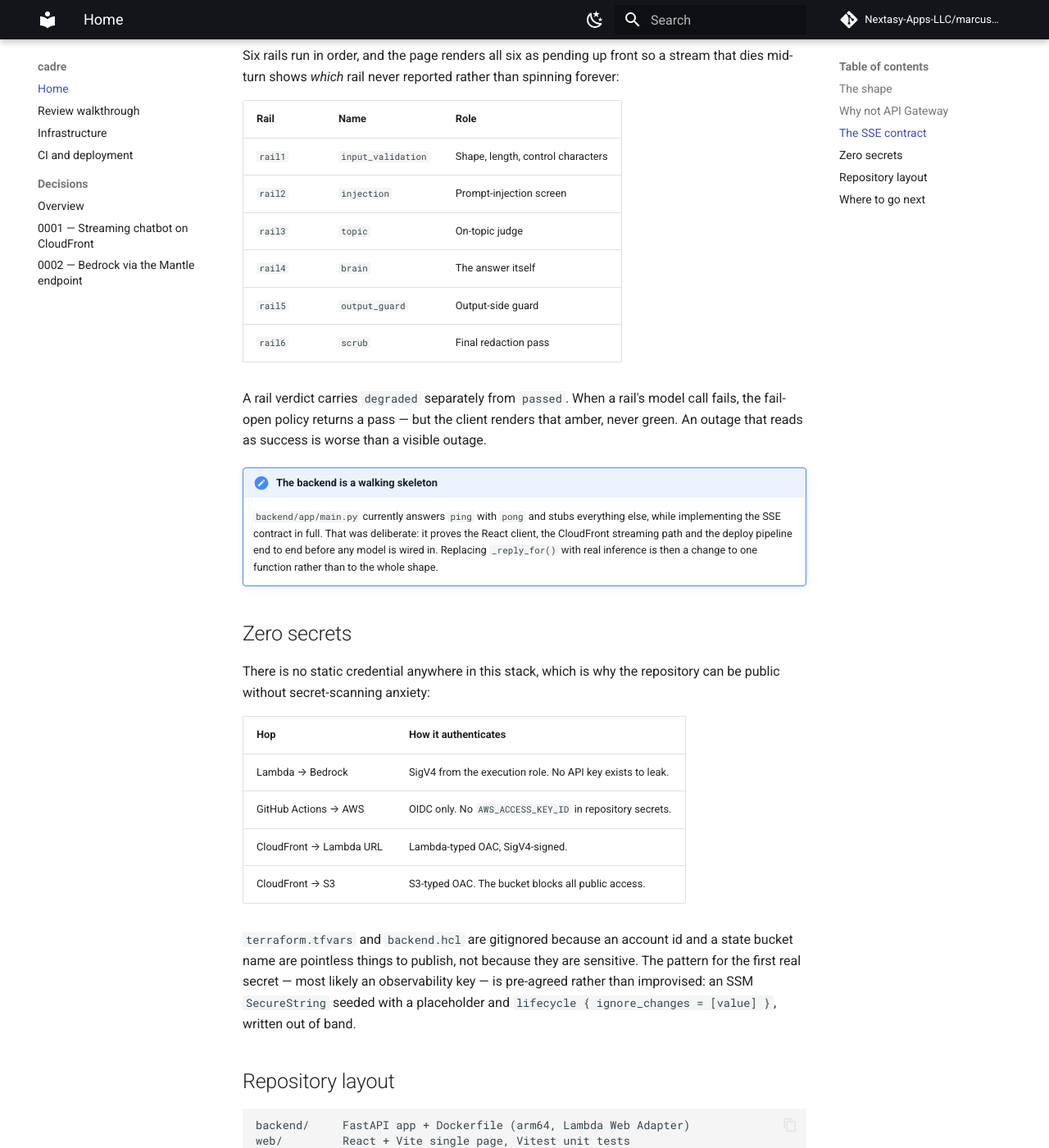
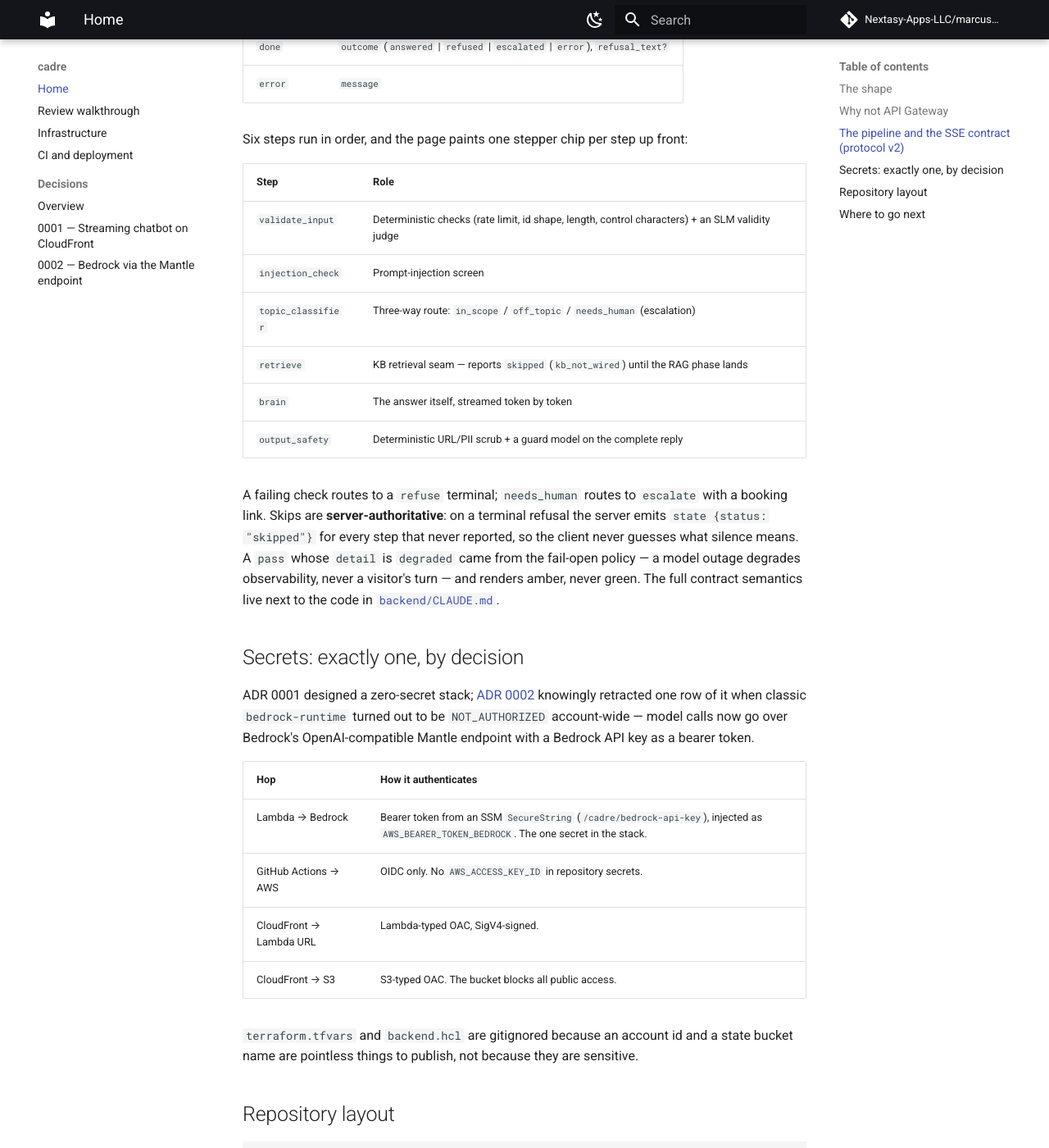
Before and after one commit to Nextasy-Apps-LLC/marcuss-cadre-test, an MkDocs documentation site: the page built from docs/index.md, in a window 1280 px wide and 1400 px high, scrolled down 1976 px. Shown: the whole window at 82% size. Built offline with MkDocs 1.6.1 and Material for MkDocs 9.7.7, drawn with Linux system fonts in a browser that asks for light colours; comment, search, counter and statistics services are not loaded; some of the changed text lies outside the part shown.

Commit message:
docs: LangGraph v2 rewrite + five-workflows update for docs/index.md and docs/ci-cd.md
- CLAUDE.md: add LangGraph engine + ADR 0002 to the pitch
- backend/CLAUDE.md: amber rails → amber steps
- docs/index.md: full SSE v2 rewrite (state/token/done/error, six pipeline
  steps, server-authoritative skips, degraded amber, one secret via ADR 0002,
  LangGraph StateGraph description, review walkthrough link)
- docs/ci-cd.md: four → five workflows, e2e job documentation, openwiki-update
  section, repository secret correction (BEDROCK_API_KEY)

Openwiki files intentionally excluded — auto-regenerated by the OpenWiki
workflow. ADR 0001's historical rail-era wording retained (append-only).

````diff
--- a/docs/ci-cd.md
+++ b/docs/ci-cd.md
@@ -1,14 +1,16 @@
 # CI and deployment
 
-Four workflows in `.github/workflows/`. Only one of them can change production,
-and it cannot be triggered by a merge.
+Five workflows in `.github/workflows/`. Only two of them can change
+production — the Terraform apply and the deploy — and neither can be triggered
+by a merge.
 
 | Workflow | Trigger | Touches AWS? |
 |---|---|---|
-| `ci.yml` | every PR, pushes to `main`, manual | No |
+| `ci.yml` | every PR, pushes to `main`, manual | Only the opt-in `e2e` job, and only Bedrock via an API key — no IAM |
 | `terraform.yml` | PRs touching `infra/`, manual | Yes — plan always, apply only on request |
 | `deploy.yml` | manual only | Yes |
 | `docs.yml` | pushes to `main` touching docs, manual | No — publishes to GitHub Pages |
+| `openwiki-update.yml` | daily schedule, manual | No — regenerates `openwiki/` via a PR |
 
 ## `ci.yml` — the gate on every change
 
@@ -20,9 +22,9 @@ from the `pull_request` trigger instead.
 
 Concurrency is grouped per ref with `cancel-in-progress: true`; a newer push
 makes the in-flight run irrelevant. Permissions are `contents: read` — CI never
-authenticates to AWS.
+assumes an AWS IAM role.
 
-Four jobs run in parallel:
+Four jobs run in parallel on every PR and push:
 
 === "web"
 
@@ -63,6 +65,16 @@ Four jobs run in parallel:
     with CI green. A `docker run -p 8080:8080` smoke step would close it; it is
     not built yet. See
     [ADR 0001, decision 9](adr/0001-streaming-chatbot-cloudfront-lambda-s3.md).
+
+A fifth job, `e2e`, exists but never runs on push or PR: it only fires on a
+`workflow_dispatch` with `run_e2e: true`, points the backend e2e suite at a
+real target via `e2e_base_url` (default: production), and with
+`e2e_live_bedrock` also drives the live-model cases using the `BEDROCK_API_KEY`
+repository secret. If that flag is requested and the secret is absent, the job
+skips with a visible warning annotation rather than failing or silently
+running only the deterministic cases. The gate's reasoning and the local
+equivalent are documented in
+[`backend/tests/e2e/README.md`](https://github.com/Nextasy-Apps-LLC/marcuss-cadre-test/blob/main/backend/tests/e2e/README.md).
 
 ## `terraform.yml` — plan on PR, apply on request
 
@@ -194,6 +206,14 @@ mkdocs serve            # live preview on :8000
 mkdocs build --strict   # exactly what CI runs
 ```
 
+## `openwiki-update.yml` — the repo knowledge base
+
+Runs on a daily schedule plus manual dispatch. It regenerates the pages under
+`openwiki/` and opens a PR (branch `openwiki/update`) — never a direct push —
+so the generated docs go through the same history as everything else. It checks out
+with `fetch-depth: 0`: a shallow clone hides the commit OpenWiki last
+documented, so the update would diff against an empty change summary.
+
 ## Repository settings the workflows depend on
 
 The workflow files describe a gate; they do not create one. `environment: production`
@@ -204,8 +224,11 @@ protection on `main`, and the repository variables (`AWS_REGION`,
 `CLOUDFRONT_DISTRIBUTION_ID`, `SITE_URL`, `TF_ROLE_ARN`, `AWS_ACCOUNT_ID`,
 `OIDC_PROVIDER_ARN`), all of which come from `terraform output`.
 
-There are no repository **secrets**. Every value above is an identifier;
-access is granted by the OIDC trust policy, not by knowing the string.
+There is exactly one repository **secret**: `BEDROCK_API_KEY`, read only by
+the dispatch-gated `e2e` job in `ci.yml` ([ADR 0002](adr/0002-bedrock-mantle-api-key.md)
+made the Bedrock key the stack's one secret). Every value above is an
+identifier, not a credential; AWS access is granted by the OIDC trust policy,
+not by knowing the string.
 
 !!! warning "The environment-sub trap"
     A job running inside `environment: production` gets
--- a/docs/index.md
+++ b/docs/index.md
@@ -2,13 +2,15 @@
 
 `cadre` is a guardrailed streaming chatbot, live at
 [cadre.marcuss.pro](https://cadre.marcuss.pro). A React page and a
-`POST /ask` endpoint that streams Server-Sent Events — rail verdicts first,
-then answer tokens, then a terminal `done` event — from a FastAPI backend
-running as an arm64 container on Lambda.
+`POST /ask` endpoint that streams Server-Sent Events — per-step pipeline
+verdicts as they happen, then answer tokens, then a terminal `done` event —
+from a FastAPI backend running a **LangGraph conversation engine** as an arm64
+container on Lambda.
 
 This site is the reference documentation. It is built from the repository, so
 the pages under **Infrastructure** and **Decisions** are the same Markdown that
-lives in `infra/` and `adr/`, not a second copy of it.
+lives in `infra/` and `adr/`, not a second copy of it. Reviewing the
+submission? Start with the [review walkthrough](review.md).
 
 ## The shape
 
@@ -46,10 +48,10 @@ hardening: the AWS account carries an org-level data perimeter that rejects
           │ AWS_IAM   │  └─────────────┘
           │ STREAM    │
           └─────┬─────┘
-                │ SigV4 (execution role)
-          ┌─────▼─────┐
-          │  Bedrock  │
-          └───────────┘
+                │ bearer token (ADR 0002)
+          ┌─────▼─────────────┐
+          │ Bedrock (Mantle)  │
+          └───────────────────┘
 ```
 
 ## Why not API Gateway
@@ -73,77 +75,82 @@ The full list of settings that will quietly break streaming is in
 and the reasoning behind each is in
 [ADR 0001](adr/0001-streaming-chatbot-cloudfront-lambda-s3.md).
 
-## The SSE contract
+## The pipeline and the SSE contract (protocol v2)
 
-`backend/app/sse.py` is the wire format, and `web/src/types.ts` mirrors it
-verbatim. Four event types:
+The backend is a LangGraph `StateGraph`: every step of the guarded pipeline is
+a node, every terminal (`answered` / `refused` / `escalated` / `error`) is an
+explicit state, and the SSE stream is a live projection of the graph's
+progress. `backend/app/sse.py` is the wire format's single source of truth, and
+`web/src/types.ts` mirrors it verbatim. Four event types plus a `: ping`
+comment heartbeat:
 
 | Event | Payload |
 |---|---|
-| `rail` | `rail_id`, `rail_name`, `passed`, `latency_ms`, `reason`, `degraded` |
+| `state` | `step`, `status` (`running` \| `pass` \| `fail` \| `skipped`), `detail?` |
 | `token` | `text` |
-| `done` | `refused`, `refusal_reason`, `latency_ms` |
+| `done` | `outcome` (`answered` \| `refused` \| `escalated` \| `error`), `refusal_text?` |
 | `error` | `message` |
 
-Six rails run in order, and the page renders all six as pending up front so a
-stream that dies mid-turn shows *which* rail never reported rather than
-spinning forever:
+Six steps run in order, and the page paints one stepper chip per step up front:
 
-| Rail | Name | Role |
-|---|---|---|
-| `rail1` | `input_validation` | Shape, length, control characters |
-| `rail2` | `injection` | Prompt-injection screen |
-| `rail3` | `topic` | On-topic judge |
-| `rail4` | `brain` | The answer itself |
-| `rail5` | `output_guard` | Output-side guard |
-| `rail6` | `scrub` | Final redaction pass |
+| Step | Role |
+|---|---|
+| `validate_input` | Deterministic checks (rate limit, id shape, length, control characters) + an SLM validity judge |
+| `injection_check` | Prompt-injection screen |
+| `topic_classifier` | Three-way route: `in_scope` / `off_topic` / `needs_human` (escalation) |
+| `retrieve` | KB retrieval seam — reports `skipped` (`kb_not_wired`) until the RAG phase lands |
+| `brain` | The answer itself, streamed token by token |
+| `output_safety` | Deterministic URL/PII scrub + a guard model on the complete reply |
 
-A rail verdict carries `degraded` separately from `passed`. When a rail's model
-call fails, the fail-open policy returns a pass — but the client renders that
-amber, never green. An outage that reads as success is worse than a visible
-outage.
+A failing check routes to a `refuse` terminal; `needs_human` routes to
+`escalate` with a booking link. Skips are **server-authoritative**: on a
+terminal refusal the server emits `state {status: "skipped"}` for every step
+that never reported, so the client never guesses what silence means. A `pass`
+whose `detail` is `degraded` came from the fail-open policy — a model outage
+degrades observability, never a visitor's turn — and renders amber, never
+green. The full contract semantics live next to the code in
+[`backend/CLAUDE.md`](https://github.com/Nextasy-Apps-LLC/marcuss-cadre-test/blob/main/backend/CLAUDE.md).
 
-!!! note "The backend is a walking skeleton"
-    `backend/app/main.py` currently answers `ping` with `pong` and stubs
-    everything else, while implementing the SSE contract in full. That was
-    deliberate: it proves the React client, the CloudFront streaming path and
-    the deploy pipeline end to end before any model is wired in. Replacing
-    `_reply_for()` with real inference is then a change to one function rather
-    than to the whole shape.
+## Secrets: exactly one, by decision
 
-## Zero secrets
-
-There is no static credential anywhere in this stack, which is why the
-repository can be public without secret-scanning anxiety:
+ADR 0001 designed a zero-secret stack; [ADR 0002](adr/0002-bedrock-mantle-api-key.md)
+knowingly retracted one row of it when classic `bedrock-runtime` turned out to
+be `NOT_AUTHORIZED` account-wide — model calls now go over Bedrock's
+OpenAI-compatible Mantle endpoint with a Bedrock API key as a bearer token.
 
 | Hop | How it authenticates |
 |---|---|
-| Lambda → Bedrock | SigV4 from the execution role. No API key exists to leak. |
+| Lambda → Bedrock | Bearer token from an SSM `SecureString` (`/cadre/bedrock-api-key`), injected as `AWS_BEARER_TOKEN_BEDROCK`. The one secret in the stack. |
 | GitHub Actions → AWS | OIDC only. No `AWS_ACCESS_KEY_ID` in repository secrets. |
 | CloudFront → Lambda URL | Lambda-typed OAC, SigV4-signed. |
 | CloudFront → S3 | S3-typed OAC. The bucket blocks all public access. |
 
 `terraform.tfvars` and `backend.hcl` are gitignored because an account id and a
 state bucket name are pointless things to publish, not because they are
-sensitive. The pattern for the first real secret — most likely an observability
-key — is pre-agreed rather than improvised: an SSM `SecureString` seeded with a
-placeholder and `lifecycle { ignore_changes = [value] }`, written out of band.
+sensitive.
 
 ## Repository layout
 
 ```
-backend/     FastAPI app + Dockerfile (arm64, Lambda Web Adapter)
-web/         React + Vite single page, Vitest unit tests
+backend/     FastAPI + LangGraph engine, Dockerfile (arm64, Lambda Web Adapter)
+web/         React + Vite page with the live pipeline stepper, Vitest tests
 infra/       Terraform — CloudFront, Lambda, S3, ACM, OIDC roles
 adr/         Architecture decision records (MADR format)
+kb/          learnings.json — the compounding knowledge base
+.claude/     Compound workflow: skills, agents, kanban recipe
 docs/        This site
 ```
 
+`plan.md` at the repository root is the epic: architecture, model roster,
+phases, and the scope-decision table.
+
 ## Where to go next
 
+- **[Review walkthrough](review.md)** — the demo script and the
+  dimension-by-dimension evidence map for reviewers.
 - **[Infrastructure](infrastructure.md)** — the operational doc: first apply,
   attaching the custom domain, the streaming-breakers checklist, cost.
-- **[CI and deployment](ci-cd.md)** — what the three workflows do and why
+- **[CI and deployment](ci-cd.md)** — what the workflows do and why
   shipping is manual.
 - **[Decisions](adr/index.md)** — why the stack is shaped this way, including
   the traps that cost real time.
````
Also changed, not shown: CLAUDE.md (+4 -3 lines), backend/CLAUDE.md (+1 -1 lines).
